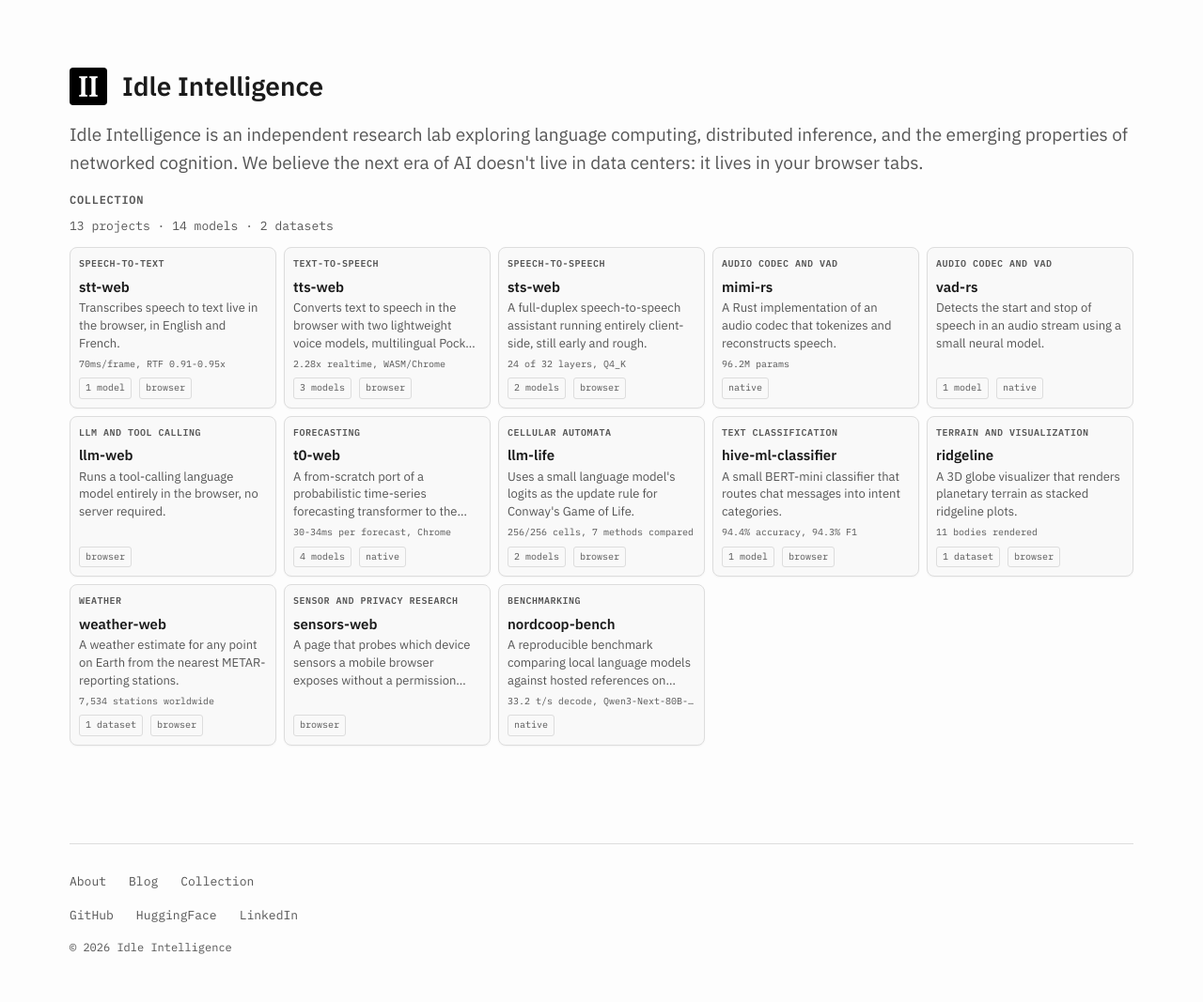
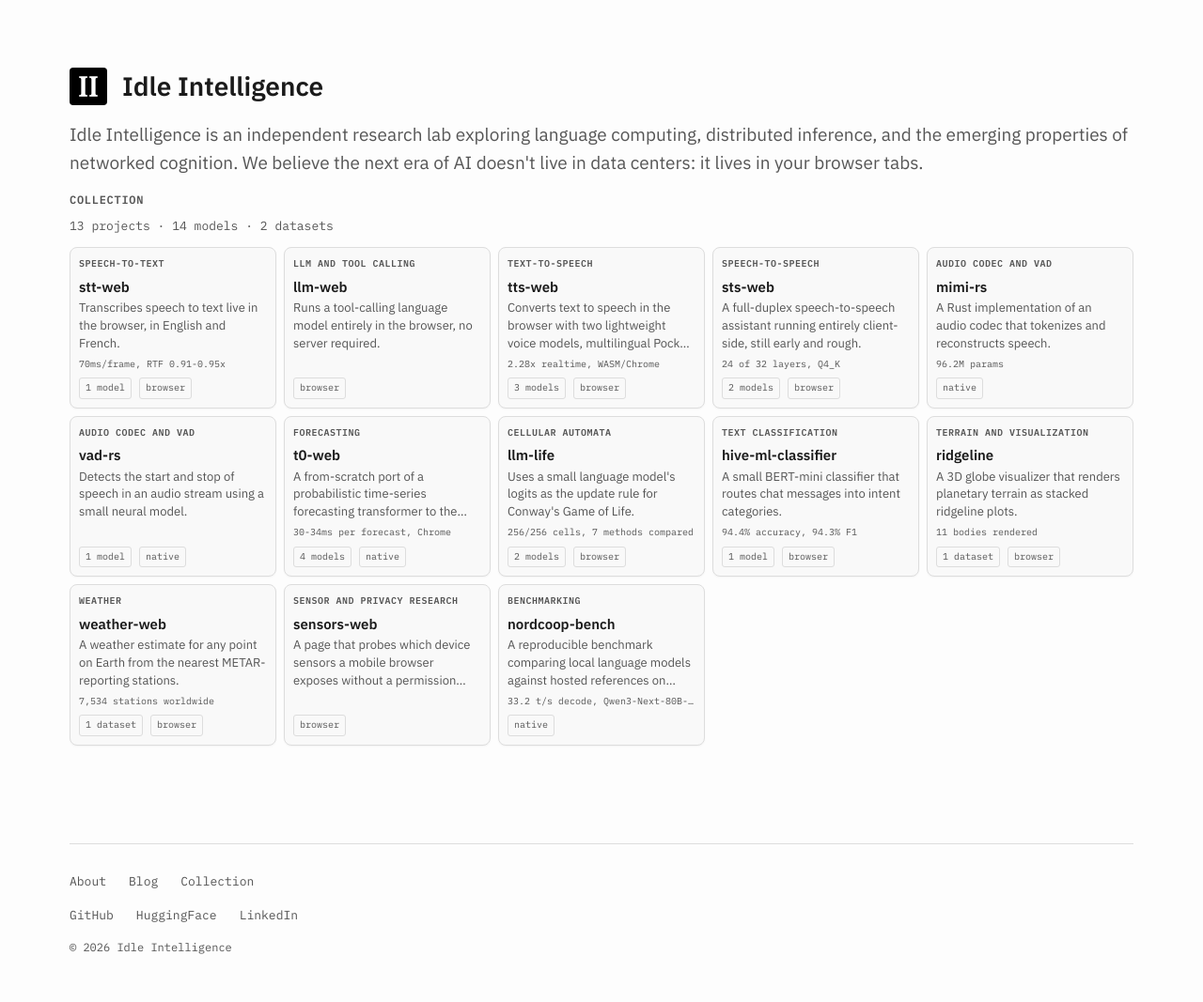
Before and after one commit to idle-intelligence/site, a Jekyll site: the page built from index.md, in a window 1280 px wide. Shown: the whole page at 94% size. Built offline with Jekyll 4.4.1, drawn with Linux system fonts in a browser that asks for light colours; part of the change alters nothing that is shown.

Commit message:
Home: llm-web between stt-web and tts-web

```diff
--- a/_data/task_groups.yml
+++ b/_data/task_groups.yml
@@ -1,8 +1,8 @@
 - Speech-to-text
+- LLM and tool calling
 - Text-to-speech
 - Speech-to-speech
 - Audio codec and VAD
-- LLM and tool calling
 - Forecasting
 - Cellular automata
 - Text classification
```
